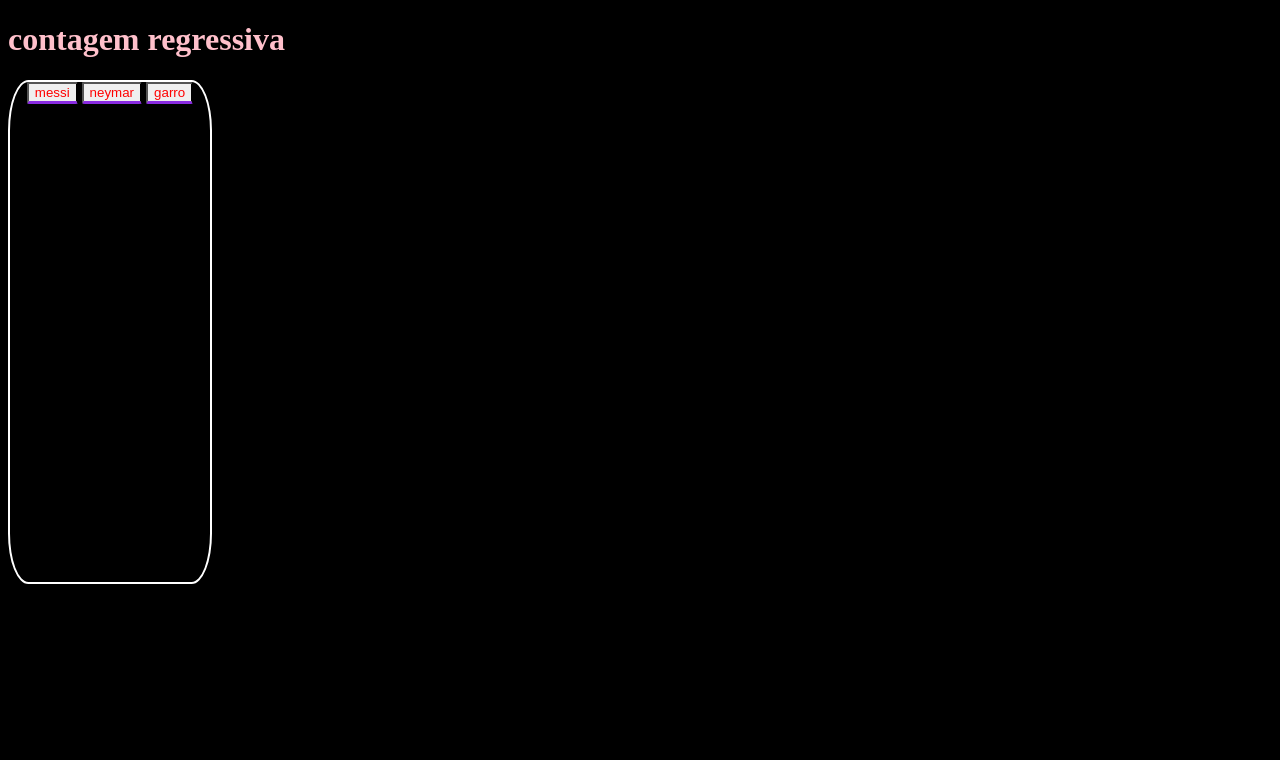
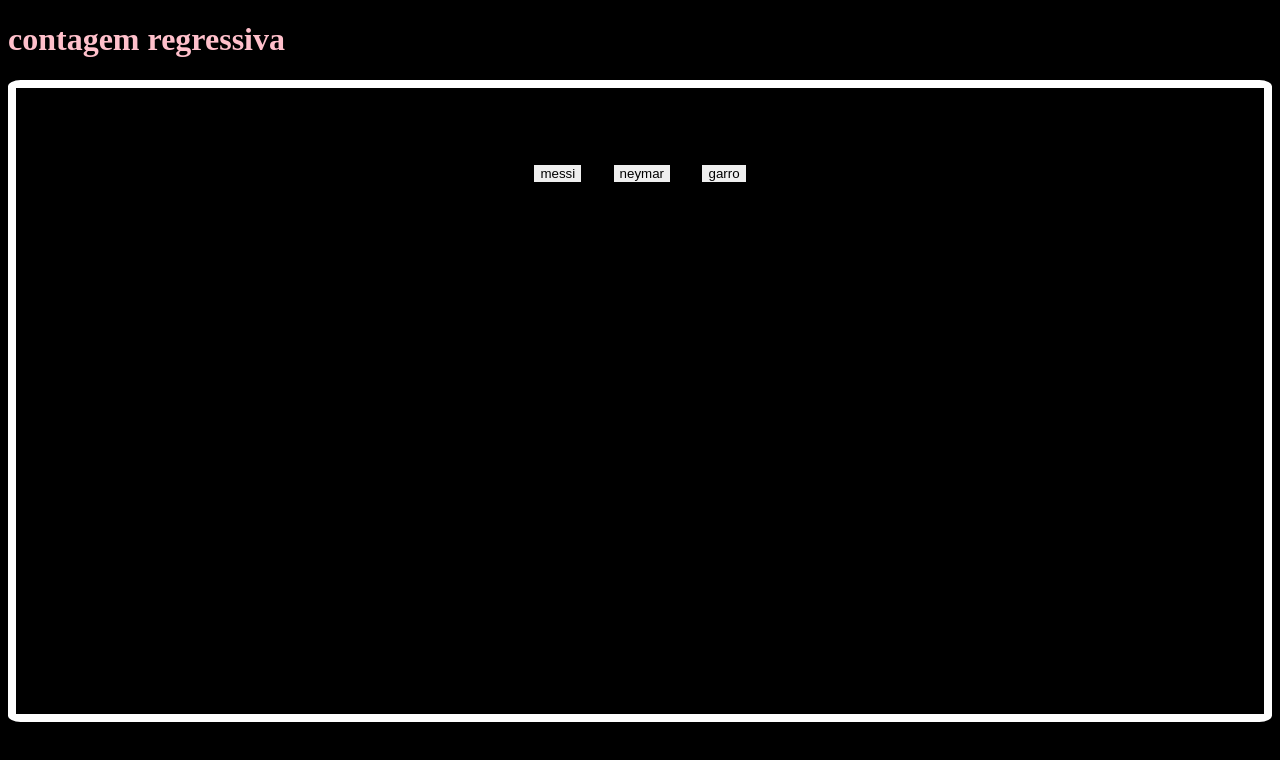
Before and after one commit to 7617vini/ep1vinicius, a plain HTML site: page index.html in a window 1280 px wide. Drawn offline with Linux system fonts and the light colour scheme.

Commit message:
Update style.css

```diff
--- a/style.css
+++ b/style.css
@@ -13,16 +13,14 @@ h1{
     color:var(--cor_titulo)
 }
 .principal{
-    border: solid white 2px;
+    border: solid white 8px;
     text-align: center;
     height: 500px;
-    width: 200px;
-    border-radius: 10%;
+    border-radius: 1%;
+    padding: 5%;
 }
  button{
-    border-bottom: solid blueviolet;
-    border-radius: 5%;
-    color:red;
-
+    border: solid rgb(0,0,0);
+    margin: 1%
 
  }
```
